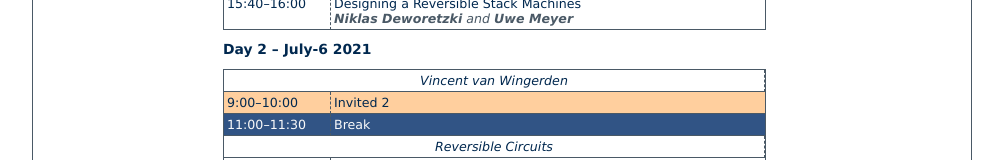
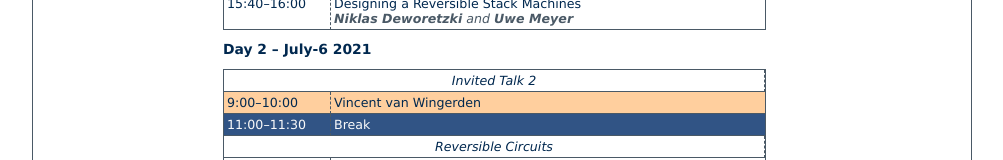
Before and after one commit to reversible-computation-2022/reversible-computation-2022.github, a plain HTML site: page programme.html in a window 1280 px wide. Shown: the part 844-1004 px from the top of the page, without its empty margins (139-1142 px from the left). Drawn offline with Linux system fonts and the light colour scheme.

Commit message:
added program

```diff
--- a/programme.html
+++ b/programme.html
@@ -184,11 +184,11 @@
   </table>
   <h2>Day 2 &ndash; July-6 2021</h2>
   <table id="program">
-  <tr class="caption"><td colspan="2">Vincent van Wingerden<span class="chair"></span></td></tr>
+  <tr class="caption"><td colspan="2">Invited Talk 2<span class="chair"></span></td></tr>
   <tr class="keynote"><td>9:00&ndash;10:00</td>
   <td>
 
-  			<div class="paper">Invited 2</div>
+  			<div class="paper">Vincent van Wingerden</div>
 
   			<div class="authors"></div>
 
```
